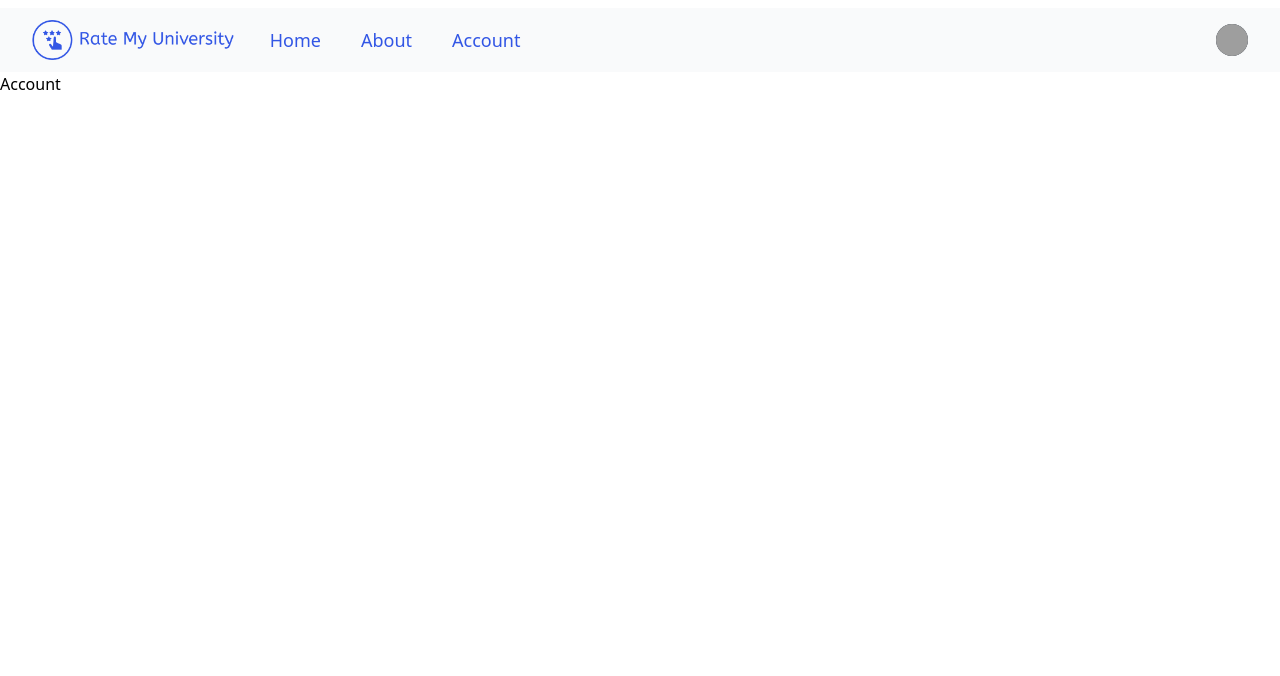
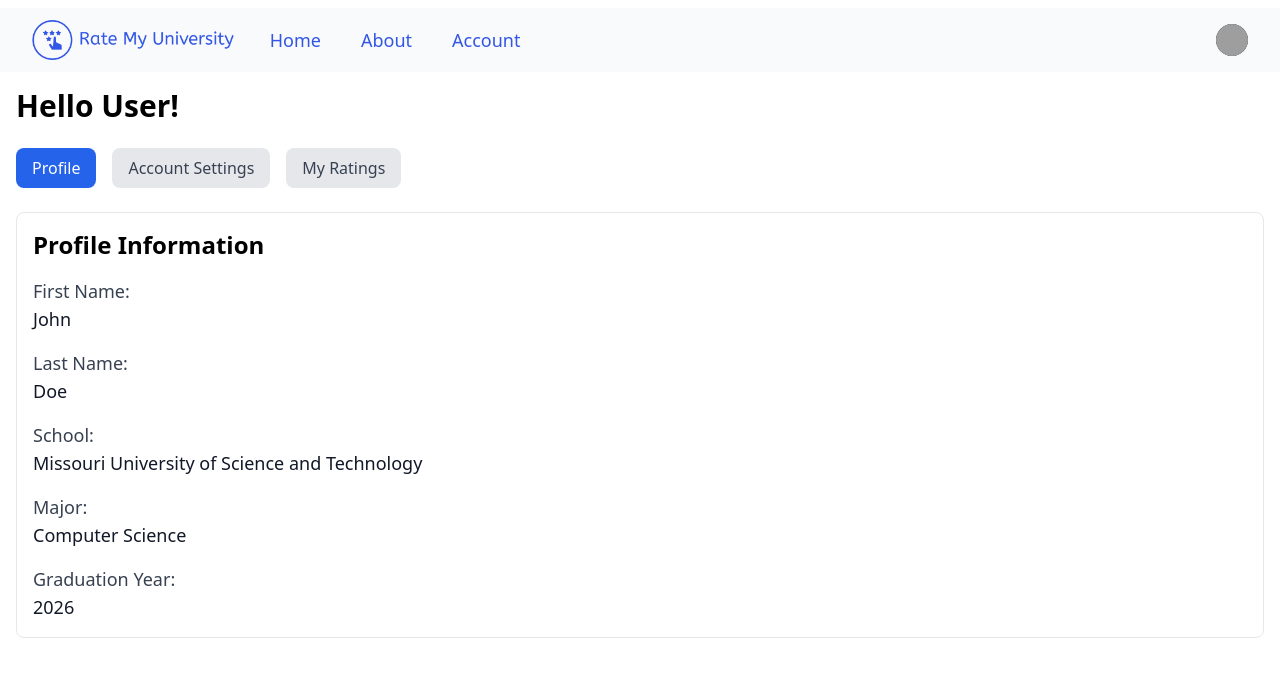
Before and after one commit to parsa-hj/rate-my-university, a React (Create React App) app in the folder client/: page /account in a window 1280 px wide. Shown: the top 676 px of the page. Built offline with nearby package versions, Linux system fonts and the light colour scheme; grey boxes are pictures that could not be loaded.

Commit message:
account page frontend created

```diff
--- a/client/src/pages/account.js
+++ b/client/src/pages/account.js
@@ -1,13 +1,128 @@
-import React from "react";
+import React, { useState } from "react";
 import Navbar from "../components/navbar";
 
 function Account() {
+  // State to manage the currently active tab
+  const [activeTab, setActiveTab] = useState("profile");
+
   return (
     <div>
       <Navbar />
-      <h1>Account</h1>
+      <div className="container mx-auto p-4">
+        <h1 className="text-3xl font-bold mb-6">Hello User!</h1>
+
+        {/* Tabs */}
+        <div className="flex space-x-4 mb-6">
+          <button
+            className={`py-2 px-4 rounded-lg focus:outline-none ${
+              activeTab === "profile"
+                ? "bg-blue-600 text-white"
+                : "bg-gray-200 text-gray-700"
+            }`}
+            onClick={() => setActiveTab("profile")}
+          >
+            Profile
+          </button>
+          <button
+            className={`py-2 px-4 rounded-lg focus:outline-none ${
+              activeTab === "settings"
+                ? "bg-blue-600 text-white"
+                : "bg-gray-200 text-gray-700"
+            }`}
+            onClick={() => setActiveTab("settings")}
+          >
+            Account Settings
+          </button>
+          <button
+            className={`py-2 px-4 rounded-lg focus:outline-none ${
+              activeTab === "ratings"
+                ? "bg-blue-600 text-white"
+                : "bg-gray-200 text-gray-700"
+            }`}
+            onClick={() => setActiveTab("ratings")}
+          >
+            My Ratings
+          </button>
+        </div>
+
+        {/* Tab Content */}
+        <div className="border p-4 rounded-lg">
+          {activeTab === "profile" && <ProfileContent />}
+          {activeTab === "settings" && <SettingsContent />}
+          {activeTab === "ratings" && <RatingsContent />}
+        </div>
+      </div>
     </div>
   );
 }
 
+// Dummy content for the tabs
+const ProfileContent = () => (
+  <div>
+    <h2 className="text-2xl font-semibold mb-4">Profile Information</h2>
+    <div className="space-y-4">
+      <div>
+        <span className="block text-lg font-medium text-gray-700">
+          First Name:
+        </span>
+        <span className="block text-lg text-gray-900">John</span>
+        {/* Example data */}
+      </div>
+      <div>
+        <span className="block text-lg font-medium text-gray-700">
+          Last Name:
+        </span>
+        <span className="block text-lg text-gray-900">Doe</span>
+        {/* Example data */}
+      </div>
+      <div>
+        <span className="block text-lg font-medium text-gray-700">School:</span>
+        <span className="block text-lg text-gray-900">
+          Missouri University of Science and Technology
+        </span>
+        {/* Example data */}
+      </div>
+      <div>
+        <span className="block text-lg font-medium text-gray-700">Major:</span>
+        <span className="block text-lg text-gray-900">Computer Science</span>
+        {/* Example data */}
+      </div>
+      <div>
+        <span className="block text-lg font-medium text-gray-700">
+          Graduation Year:
+        </span>
+        <span className="block text-lg text-gray-900">2026</span>
+        {/* Example data */}
+      </div>
+    </div>
+  </div>
+);
+
+const SettingsContent = () => (
+  <div>
+    <h2 className="text-2xl font-semibold mb-4">Account Settings</h2>
+    <div className="space-y-4">
+      <div>
+        <span className="block text-lg font-medium text-gray-700">Email:</span>
+        <span className="block text-lg text-gray-900">johndoe@mst.edu</span>
+        {/* Example data */}
+      </div>
+      <div>
+        <span className="block text-lg font-medium text-gray-700">
+          Password:
+        </span>
+        <span className="block text-lg text-gray-900">*******</span>
+        {/* Example data */}
+      </div>
+    </div>
+  </div>
+);
+
+const RatingsContent = () => (
+  <div>
+    <h2 className="text-2xl font-semibold">My Ratings</h2>
+    <p>Your ratings and reviews will be displayed here.</p>
+  </div>
+);
+
 export default Account;
```
